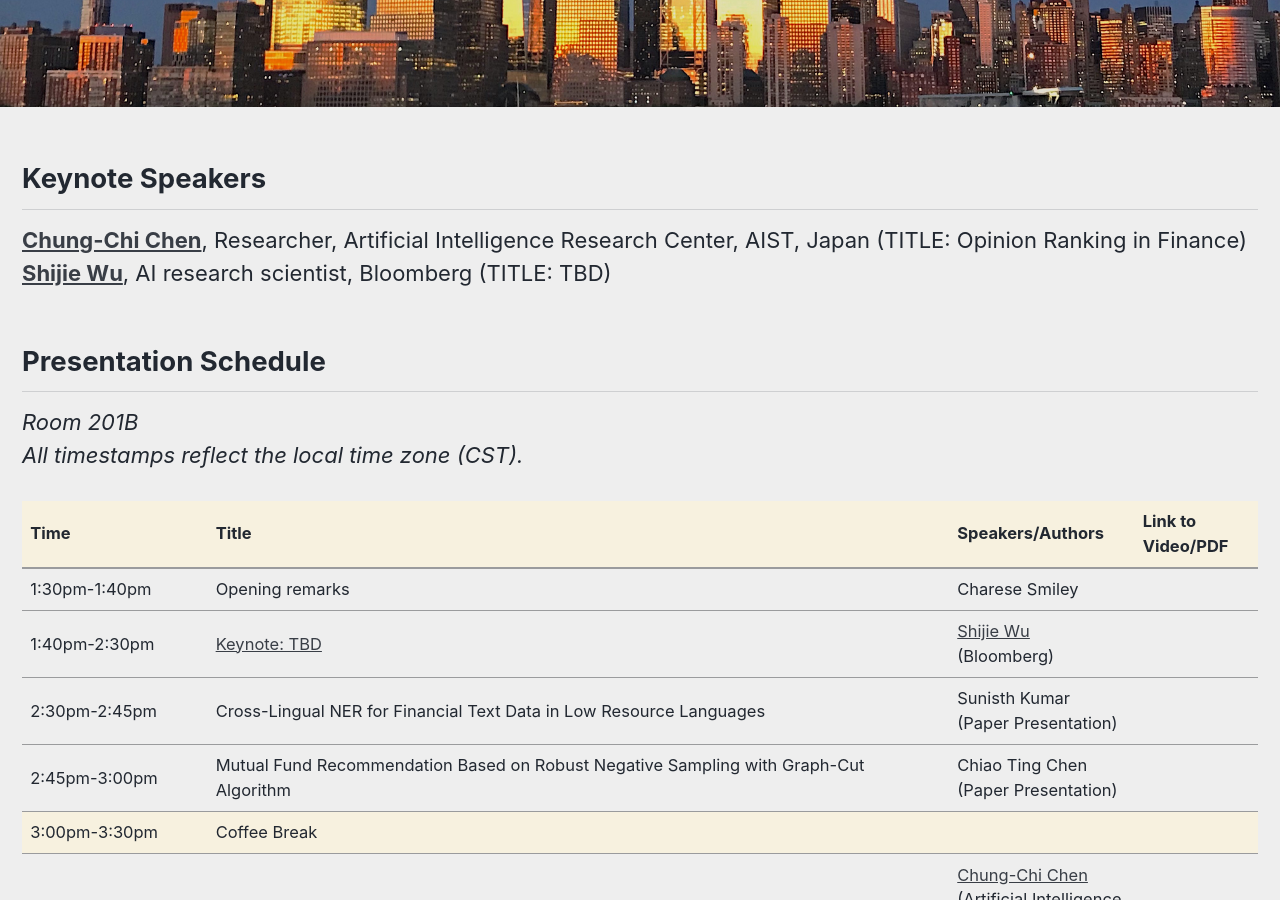
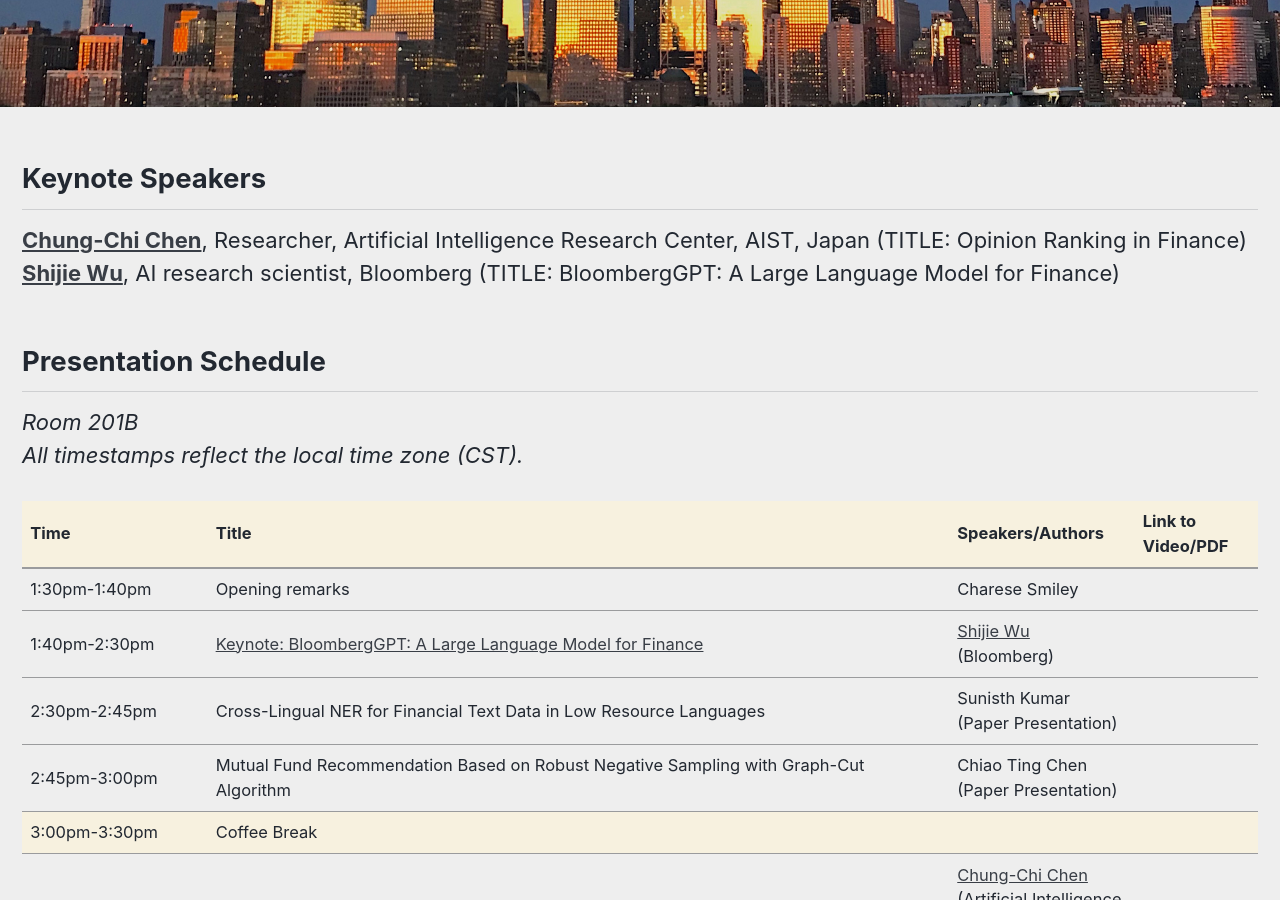
Before and after one commit to kdf-workshop/kdf23, a Jekyll site: the page built from _pages/schedule.md, in a window 1280 px wide and 900 px high, scrolled down 367 px. Built offline with Jekyll 4.4.1, drawn with Linux system fonts in a browser that asks for light colours; cached includes are drawn as plain includes.

Commit message:
Update schedule.md

```diff
--- a/_pages/schedule.md
+++ b/_pages/schedule.md
@@ -13,7 +13,7 @@ excerpt: "<br/>Schedule<br/>"
 
 <h2>Keynote Speakers </h2>
 [**Chung-Chi Chen**](/kdf23/chung-chi), Researcher, Artificial Intelligence Research Center, AIST, Japan (TITLE: Opinion Ranking in Finance)<br>
-[**Shijie Wu**](/kdf23/shijie), AI research scientist, Bloomberg (TITLE: TBD)<br>
+[**Shijie Wu**](/kdf23/shijie), AI research scientist, Bloomberg (TITLE: BloombergGPT: A Large Language Model for Finance)<br>
 
 
 
@@ -45,7 +45,7 @@ excerpt: "<br/>Schedule<br/>"
     </tr>
     <tr>
         <td markdown="span">1:40pm-2:30pm</td>
-        <td markdown="span">[Keynote: TBD](/kdf23/shijie)</td>
+        <td markdown="span">[Keynote: BloombergGPT: A Large Language Model for Finance](/kdf23/shijie)</td>
         <td markdown="span">[Shijie Wu](/kdf23/shijie)<br/>(Bloomberg)</td>
         <td markdown="span"></td>
     </tr>
```
